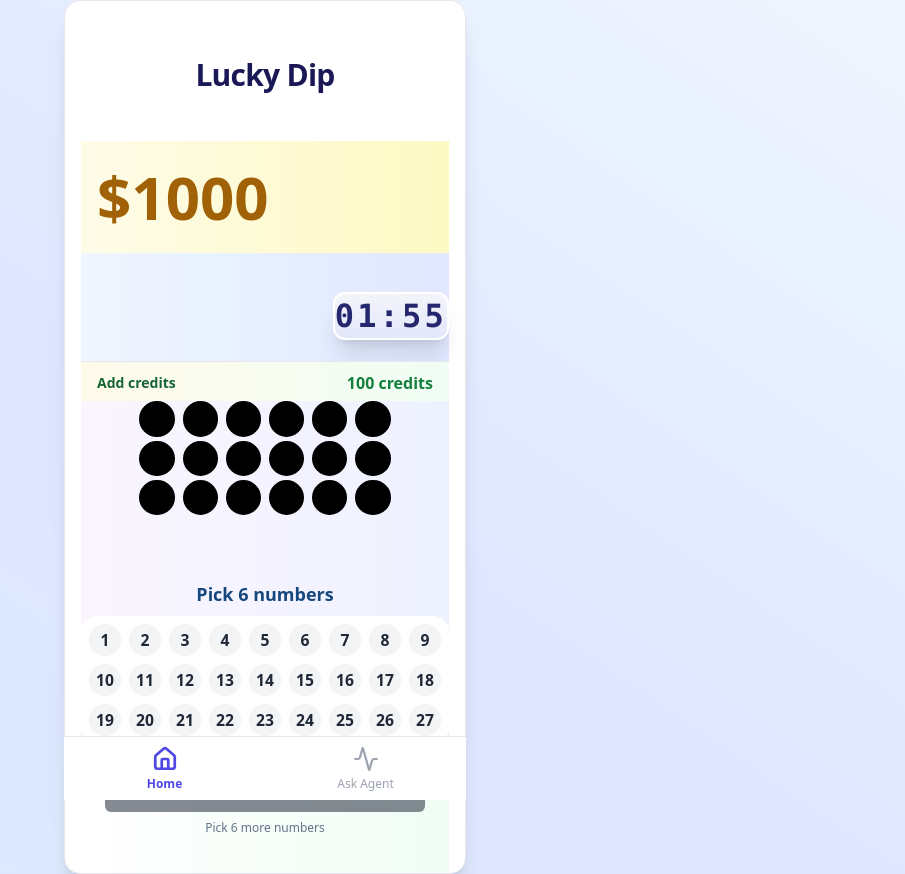
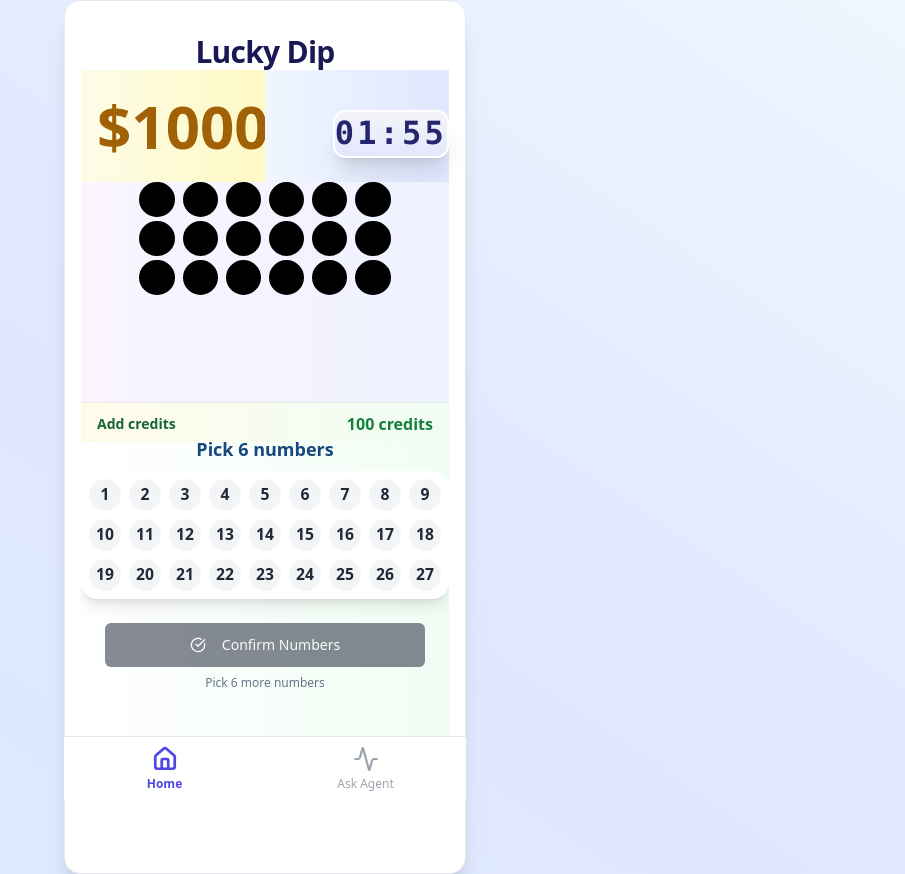
Before and after one commit to singhianand23045/grhf-teko, a React (Vite) app: page / in a window 1280 px wide. Shown: the whole page, without its empty margins (375-1280 px from the left). Built offline with nearby package versions, Linux system fonts and the light colour scheme.

Commit message:
Refactor: Implement Robinhood-inspired layout
Update layout configuration to match the Robinhood iOS app design, including sizing and positioning of "Lucky Dip" text, jackpot, timer, draw numbers, credits, and numbers sections.

```diff
--- a/src/layout/FlexibleLayout.tsx
+++ b/src/layout/FlexibleLayout.tsx
@@ -7,29 +7,94 @@ import CreditsSection from "../features/wallet/CreditsSection";
 import DrawNumbersSection from "../features/draw/DrawNumbersSection";
 import ConfirmedNumbersSection from "../features/number-select/ConfirmedNumbersSection";
 
+const LOGICAL_WIDTH = 402;
+const LOGICAL_HEIGHT = 874;
+
+export default function FlexibleLayout() {
+  // For easy reference, map keys to components
   const sectionMap: Record<string, React.ReactNode> = {
+    header: (
+      <h1 className="font-extrabold tracking-tight text-3xl text-[#1a1855] w-full flex items-center justify-center h-full m-0 p-0">
+        Lucky Dip
+      </h1>
+    ),
     jackpot: <JackpotSection />,
     timer: <TimerSection />,
+    drawNumbers: <DrawNumbersSection />,
     wallet: <CreditsSection />,
-  drawNumbers: <DrawNumbersSection />,
     numberSelect: <ConfirmedNumbersSection />
   };
 
-export default function FlexibleLayout() {
+  // Render jackpot/timer as a single row, each 50% width
+  const jackpotCfg = layoutConfig.find((s) => s.key === "jackpot");
+  const timerCfg = layoutConfig.find((s) => s.key === "timer");
+  const headerCfg = layoutConfig.find((s) => s.key === "header");
+
   return (
     <div className="w-full h-full flex flex-col">
-      {layoutConfig.map((section) => (
+      {/* Header (Lucky Dip, 5%) */}
       <div
-          key={section.key}
-          className={`w-full flex-shrink-0 flex-grow-0 bg-gradient-to-r ${section.bg} ${section.font} flex items-center justify-center`}
+        className={`w-full flex-shrink-0 flex-grow-0 flex items-center justify-center ${headerCfg?.bg ?? ""} ${headerCfg?.font ?? ""}`}
         style={{
-            height: section.height,
+          height: headerCfg?.height,
           minHeight: 0,
         }}
       >
-          {sectionMap[section.key]}
+        {sectionMap["header"]}
       </div>
-      ))}
+      {/* Jackpot and Timer side by side (15% total height) */}
+      <div
+        className="w-full flex flex-row flex-shrink-0 flex-grow-0"
+        style={{
+          height: jackpotCfg?.height,
+          minHeight: 0,
+        }}
+      >
+        {/* Jackpot: left, 50% */}
+        <div
+          className={`h-full flex-grow flex flex-row items-center justify-start bg-gradient-to-r ${jackpotCfg?.bg ?? ""} ${jackpotCfg?.font ?? ""}`}
+          style={{ width: "50%" }}
+        >
+          {sectionMap["jackpot"]}
+        </div>
+        {/* Timer: right, 50% */}
+        <div
+          className={`h-full flex-grow flex flex-row items-center justify-end bg-gradient-to-r ${timerCfg?.bg ?? ""} ${timerCfg?.font ?? ""}`}
+          style={{ width: "50%" }}
+        >
+          {sectionMap["timer"]}
+        </div>
+      </div>
+      {/* Draw Numbers (30%) */}
+      <div
+        className={`w-full flex-shrink-0 flex-grow-0 flex items-center justify-center bg-gradient-to-r ${layoutConfig[3].bg} ${layoutConfig[3].font}`}
+        style={{
+          height: layoutConfig[3].height,
+          minHeight: 0,
+        }}
+      >
+        {sectionMap["drawNumbers"]}
+      </div>
+      {/* Wallet / Credits (5%) */}
+      <div
+        className={`w-full flex-shrink-0 flex-grow-0 flex items-center justify-center bg-gradient-to-r ${layoutConfig[4].bg} ${layoutConfig[4].font}`}
+        style={{
+          height: layoutConfig[4].height,
+          minHeight: 0,
+        }}
+      >
+        {sectionMap["wallet"]}
+      </div>
+      {/* Number Select (45%) */}
+      <div
+        className={`w-full flex-shrink-0 flex-grow-0 flex items-center justify-center bg-gradient-to-r ${layoutConfig[5].bg} ${layoutConfig[5].font}`}
+        style={{
+          height: layoutConfig[5].height,
+          minHeight: 0,
+        }}
+      >
+        {sectionMap["numberSelect"]}
+      </div>
     </div>
   );
 }
--- a/src/layout/layoutConfig.ts
+++ b/src/layout/layoutConfig.ts
@@ -1,47 +1,54 @@
 
 export type LayoutSectionKey =
+  | "header"
   | "jackpot"
   | "timer"
+  | "drawNumbers"
   | "wallet"
-  | "drawNumbers"
   | "numberSelect";
 
 export type SectionLayoutConfig = {
   key: LayoutSectionKey;
   height: string; // e.g., "15%"
-  bg: string; // tailwind gradient classes
-  font: string; // font classes
+  bg?: string; // tailwind gradient classes, optional
+  font?: string; // font classes, optional
 };
 
 export const layoutConfig: SectionLayoutConfig[] = [
   {
+    key: "header",
+    height: "5%",
+    font: "font-extrabold tracking-tight text-3xl text-[#1a1855]",
+    bg: ""
+  },
+  {
     key: "jackpot",
     height: "15%",
-    bg: "from-yellow-50 to-yellow-100",
-    font: "font-bold text-yellow-700 text-6xl"
+    font: "font-bold text-yellow-700 text-6xl",
+    bg: "from-yellow-50 to-yellow-100"
   },
   {
     key: "timer",
     height: "15%",
-    bg: "from-blue-50 to-indigo-100",
-    font: "font-mono font-extrabold text-blue-900 text-3xl"
+    font: "font-mono font-extrabold text-blue-900 text-3xl",
+    bg: "from-blue-50 to-indigo-100"
+  },
+  {
+    key: "drawNumbers",
+    height: "30%",
+    font: "font-normal text-indigo-900",
+    bg: "from-purple-50 to-indigo-50"
   },
   {
     key: "wallet",
     height: "5%",
-    bg: "from-green-50 to-green-100",
-    font: "font-semibold text-green-900"
-  },
-  {
-    key: "drawNumbers",
-    height: "30%",
-    bg: "from-purple-50 to-indigo-50",
-    font: "font-normal text-indigo-900"
+    font: "font-semibold text-green-900",
+    bg: "from-green-50 to-green-100"
   },
   {
     key: "numberSelect",
-    height: "35%",
-    bg: "from-white to-green-50",
-    font: "font-normal text-green-900"
+    height: "45%",
+    font: "font-normal text-green-900",
+    bg: "from-white to-green-50"
   }
 ];
--- a/src/pages/Index.tsx
+++ b/src/pages/Index.tsx
@@ -37,10 +37,6 @@ const Index = () => {
             <TimerProvider>
               <NumberSelectionProvider>
                 <main className="flex flex-col w-full items-center px-4 py-8 h-full pb-24">
-                  <h1 className="font-extrabold tracking-tight text-3xl mb-12 mt-6 text-[#1a1855]">
-                    Lucky Dip
-                  </h1>
-                  {/* Replace TimerDisplay with FlexibleLayout */}
                   <FlexibleLayout />
                 </main>
                 {/* Bottom Tabs */}
```
Lines whose indentation alone changed are shown as unchanged.
